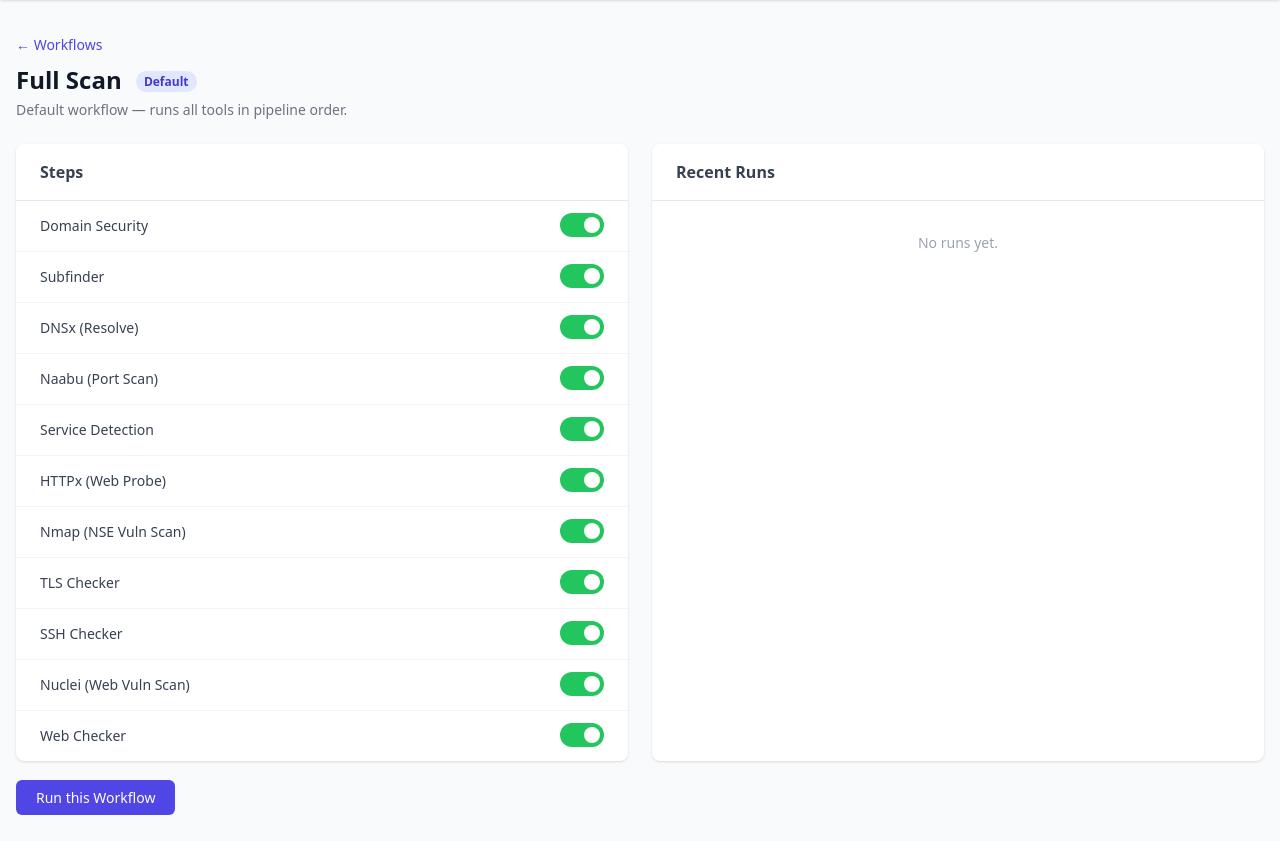
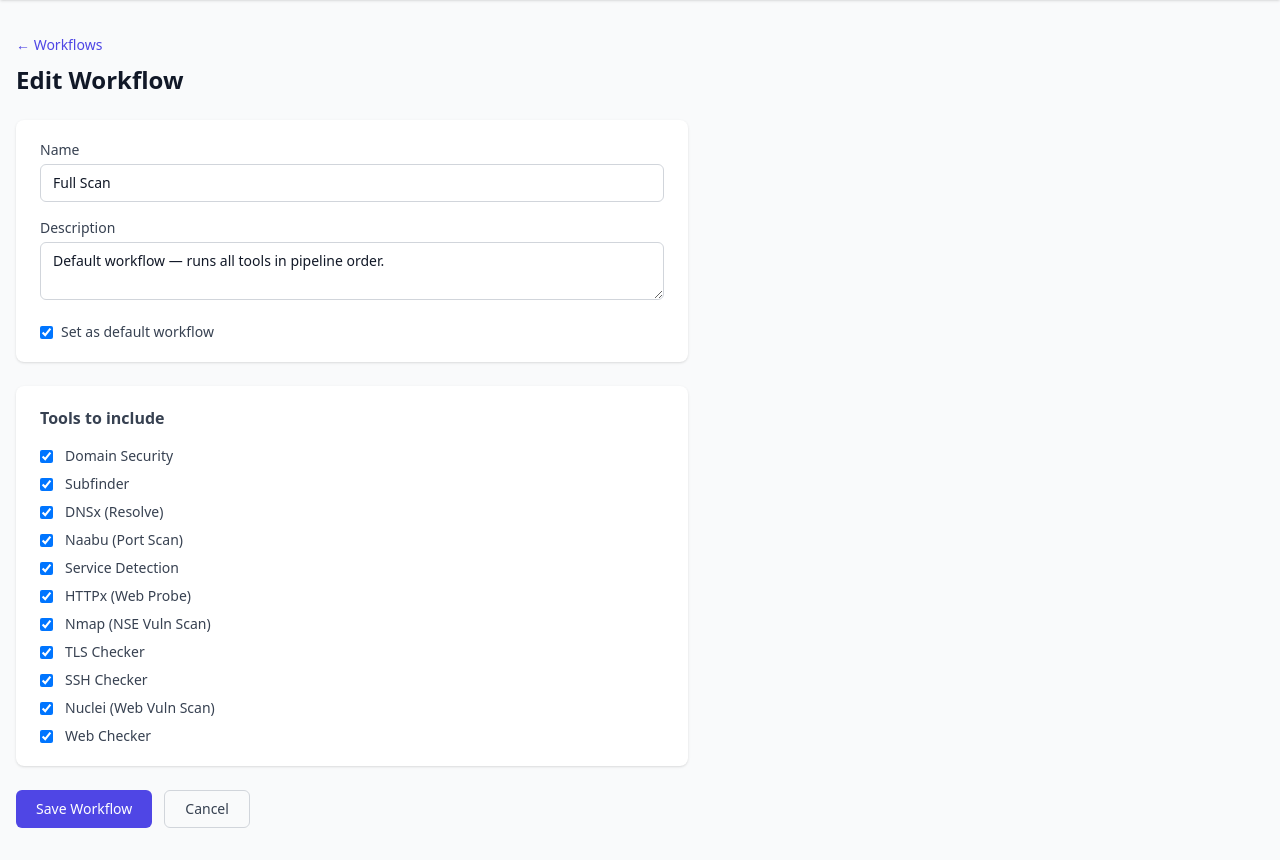
Before and after one commit to cybersecify/OpenEASD, a Django app: page /workflows/1/ in a window 1280 px wide. Shown: the part 52-912 px from the top of the page. Before the commit the page ends 867 px from the top, so only its background shows below. Run offline with Django 5.2, Linux system fonts and the light colour scheme; the visitor is signed in with stand-in values (Sample User, id 1); data comes from the database, SQL or seed files in the repository; data that the repository does not hold is empty; some libraries are stand-ins or nearby versions.

Commit message:
Convert workflow detail to edit page with Save button
Detail page now shows editable name, description, default checkbox,
and tool checkboxes with a Save button. No more per-toggle POST
requests. Single form submission saves everything. Recent runs
shown below the form.

Co-Authored-By: Claude Opus 4.6 (1M context) <noreply@anthropic.com>

```diff
--- a/apps/core/workflows/views.py
+++ b/apps/core/workflows/views.py
@@ -21,13 +21,38 @@ def workflow_list(request):
 @login_required
 def workflow_detail(request, pk):
     workflow = get_object_or_404(Workflow.objects.prefetch_related("steps", "runs__step_results"), pk=pk)
+    tool_choices = get_tool_choices()
+    tool_phases = get_tool_phases()
+
+    if request.method == "POST":
+        name = request.POST.get("name", "").strip()
+        description = request.POST.get("description", "").strip()
+        is_default = request.POST.get("is_default") == "on"
+        selected_tools = request.POST.getlist("tools")
+
+        if name:
+            workflow.name = name
+            workflow.description = description
+            workflow.is_default = is_default
+            workflow.save()
+
+            # Sync steps: delete old, create new
+            workflow.steps.all().delete()
+            for tool in selected_tools:
+                WorkflowStep.objects.create(
+                    workflow=workflow,
+                    tool=tool,
+                    order=tool_phases.get(tool, 99),
+                    enabled=True,
+                )
+            messages.success(request, f"Workflow '{workflow.name}' saved.")
+            return redirect("workflow-list")
+
     recent_runs = workflow.runs.select_related("session").order_by("-started_at")[:10]
-
-    # Build step status for each tool
     enabled_tools = {s.tool: s.enabled for s in workflow.steps.all()}
     tool_steps = [
         {"key": key, "label": label, "enabled": enabled_tools.get(key, False)}
-        for key, label in get_tool_choices()
+        for key, label in tool_choices
     ]
 
     return render(request, "workflow/detail.html", {
--- a/templates/workflow/detail.html
+++ b/templates/workflow/detail.html
@@ -1,16 +1,12 @@
 {% extends "base.html" %}
 
-{% block title %}{{ workflow.name }}{% endblock %}
+{% block title %}Edit {{ workflow.name }}{% endblock %}
 
 {% block content %}
 <div class="mb-6 flex items-start justify-between">
   <div>
     <a href="{% url 'workflow-list' %}" class="text-indigo-600 text-sm hover:underline">&larr; Workflows</a>
-    <h1 class="text-2xl font-bold text-gray-900 mt-2">
-      {{ workflow.name }}
-      {% if workflow.is_default %}<span class="ml-2 text-xs bg-indigo-100 text-indigo-700 px-2 py-0.5 rounded-full align-middle">Default</span>{% endif %}
-    </h1>
-    {% if workflow.description %}<p class="text-gray-500 text-sm mt-1">{{ workflow.description }}</p>{% endif %}
+    <h1 class="text-2xl font-bold text-gray-900 mt-2">Edit Workflow</h1>
   </div>
   {% if not workflow.is_default %}
   <div x-data="{ confirmDelete: false }">
@@ -26,40 +22,56 @@
   {% endif %}
 </div>
 
-<div class="grid grid-cols-1 lg:grid-cols-2 gap-6">
+<form method="post" class="space-y-6 max-w-2xl">
+  {% csrf_token %}
 
-  <!-- Steps -->
-  <div class="bg-white rounded-lg shadow overflow-hidden">
-    <div class="px-6 py-4 border-b border-gray-200">
-      <h2 class="font-semibold text-gray-700">Steps</h2>
+  <div class="bg-white rounded-lg shadow px-6 py-5 space-y-4">
+    <div>
+      <label class="block text-sm font-medium text-gray-700 mb-1">Name</label>
+      <input type="text" name="name" value="{{ workflow.name }}" required
+             class="w-full px-3 py-2 border border-gray-300 rounded-md text-sm focus:outline-none focus:ring-2 focus:ring-indigo-500">
     </div>
-    <ul class="divide-y divide-gray-100">
-      {% for step in tool_steps %}
-      <li class="px-6 py-3 flex items-center justify-between">
-        <span class="text-sm text-gray-700">{{ step.label }}</span>
-        <form method="post" action="{% url 'workflow-toggle-step' workflow.pk step.key %}">
-          {% csrf_token %}
-          {% if step.enabled %}
-          <button type="submit" class="relative inline-flex h-6 w-11 items-center rounded-full bg-green-500 transition-colors hover:bg-green-600" title="Click to disable">
-            <span class="inline-block h-4 w-4 transform rounded-full bg-white transition-transform translate-x-6"></span>
-          </button>
-          {% else %}
-          <button type="submit" class="relative inline-flex h-6 w-11 items-center rounded-full bg-gray-300 transition-colors hover:bg-gray-400" title="Click to enable">
-            <span class="inline-block h-4 w-4 transform rounded-full bg-white transition-transform translate-x-1"></span>
-          </button>
-          {% endif %}
-        </form>
-      </li>
-      {% endfor %}
-    </ul>
+    <div>
+      <label class="block text-sm font-medium text-gray-700 mb-1">Description</label>
+      <textarea name="description" rows="2" placeholder="Optional description"
+                class="w-full px-3 py-2 border border-gray-300 rounded-md text-sm focus:outline-none focus:ring-2 focus:ring-indigo-500">{{ workflow.description }}</textarea>
+    </div>
+    <div class="flex items-center gap-2">
+      <input type="checkbox" name="is_default" id="is_default" {% if workflow.is_default %}checked{% endif %}
+             class="rounded border-gray-300 text-indigo-600">
+      <label for="is_default" class="text-sm text-gray-700">Set as default workflow</label>
+    </div>
   </div>
 
-  <!-- Recent runs -->
+  <div class="bg-white rounded-lg shadow px-6 py-5">
+    <h2 class="font-semibold text-gray-700 mb-4">Tools to include</h2>
+    <div class="space-y-2">
+      {% for step in tool_steps %}
+      <label class="flex items-center gap-3 cursor-pointer">
+        <input type="checkbox" name="tools" value="{{ step.key }}" {% if step.enabled %}checked{% endif %}
+               class="rounded border-gray-300 text-indigo-600">
+        <span class="text-sm text-gray-700">{{ step.label }}</span>
+      </label>
+      {% endfor %}
+    </div>
+  </div>
+
+  <div class="flex gap-3">
+    <button type="submit" class="bg-indigo-600 text-white px-5 py-2 rounded-md text-sm hover:bg-indigo-700">
+      Save Workflow
+    </button>
+    <a href="{% url 'workflow-list' %}" class="px-5 py-2 rounded-md text-sm border border-gray-300 text-gray-700 hover:bg-gray-50">
+      Cancel
+    </a>
+  </div>
+</form>
+
+{% if recent_runs %}
+<div class="mt-8 max-w-2xl">
   <div class="bg-white rounded-lg shadow overflow-hidden">
     <div class="px-6 py-4 border-b border-gray-200">
       <h2 class="font-semibold text-gray-700">Recent Runs</h2>
     </div>
-    {% if recent_runs %}
     <ul class="divide-y divide-gray-100">
       {% for run in recent_runs %}
       <li class="px-6 py-4">
@@ -75,32 +87,11 @@
             {{ run.status|upper }}
           </span>
         </div>
-        <div class="flex gap-2 flex-wrap">
-          {% for sr in run.step_results.all %}
-          <span class="text-xs px-2 py-0.5 rounded
-            {% if sr.status == 'completed' %}bg-green-50 text-green-600
-            {% elif sr.status == 'failed' %}bg-red-50 text-red-600
-            {% elif sr.status == 'running' %}bg-yellow-50 text-yellow-600
-            {% else %}bg-gray-50 text-gray-400{% endif %}">
-            {{ sr.tool }} {% if sr.findings_count %}({{ sr.findings_count }}){% endif %}
-          </span>
-          {% endfor %}
-        </div>
-        {% if run.started_at %}<p class="text-xs text-gray-400 mt-1">{{ run.started_at|date:"M d H:i" }}</p>{% endif %}
+        {% if run.started_at %}<p class="text-xs text-gray-400">{{ run.started_at|date:"M d H:i" }}</p>{% endif %}
       </li>
       {% endfor %}
     </ul>
-    {% else %}
-    <p class="px-6 py-8 text-center text-gray-400 text-sm">No runs yet.</p>
-    {% endif %}
   </div>
-
 </div>
-
-<div class="mt-6">
-  <a href="{% url 'scan-start' %}?workflow={{ workflow.pk }}"
-     class="bg-indigo-600 text-white px-5 py-2 rounded-md text-sm hover:bg-indigo-700">
-    Run this Workflow
-  </a>
-</div>
+{% endif %}
 {% endblock %}
```
